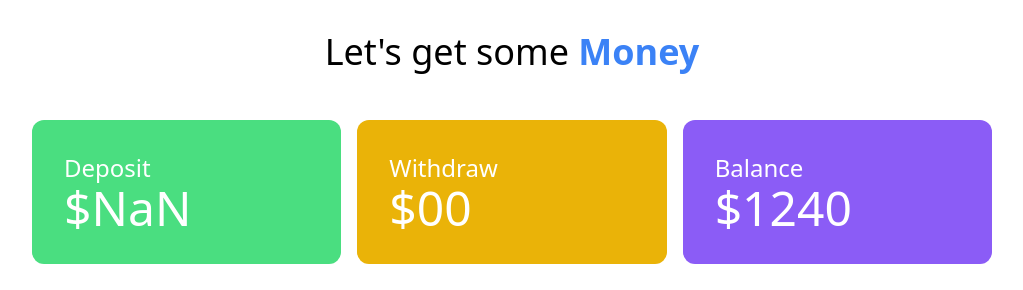
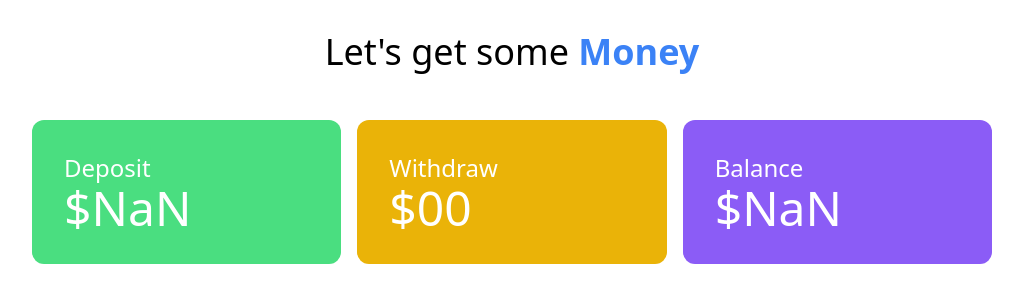
Before and after one commit to MDABDULLAH16/Baap-er-Bank, a website: page bank.html in a window 1280 px wide. Both pictures are taken after a click on the button "Deposit". Shown: the top 290 px of the page, without its empty margins (128-1151 px from the left). Drawn offline with nearby package versions, Linux system fonts and the light colour scheme.

Commit message:
add main banalce with deposit

```diff
--- a/bank.html
+++ b/bank.html
@@ -26,7 +26,7 @@
                 </div>
                 <div class="bg-violet-500 p-8 rounded-xl">
                     <h2 class="text-2xl">Balance</h2>
-                    <h4 class="text-5xl">$1240</h4>
+                    <h4 class="text-5xl">$<span id="balance">1200</span></h4>
                 </div>
 
             </div>
--- a/js/money.js
+++ b/js/money.js
@@ -16,4 +16,10 @@ document.getElementById("btn-deposit").addEventListener("click", function () {
   getTotalDeposit.innerText = totalDeposit;
   //step 6: emety the input field
   input_deposit.value = "";
+  //get main banalce
+  const getBalance = document.getElementById("balance");
+  const banalceSting = getBalance.innerText;
+  const restBanalce = parseFloat(banalceSting);
+  const totalBalance = deposit + restBanalce;
+  getBalance.innerText = totalBalance;
 });
```
